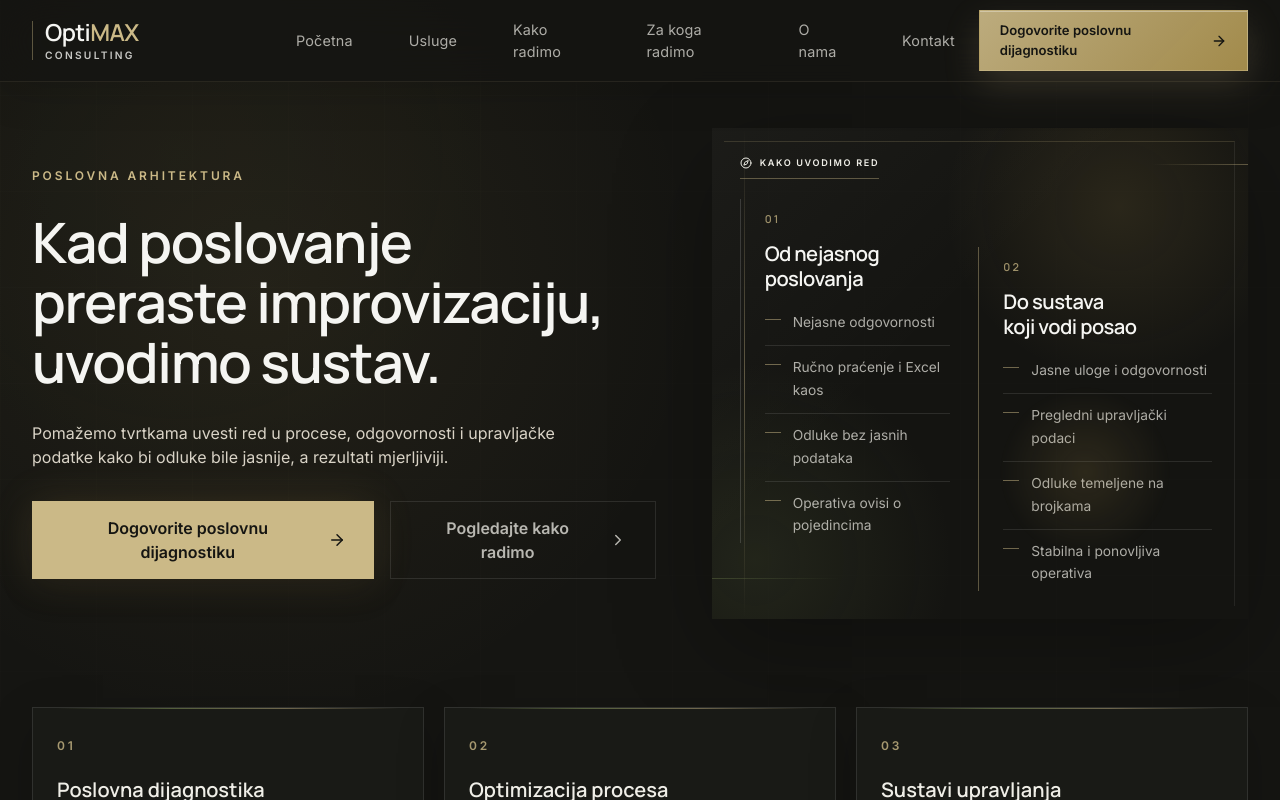
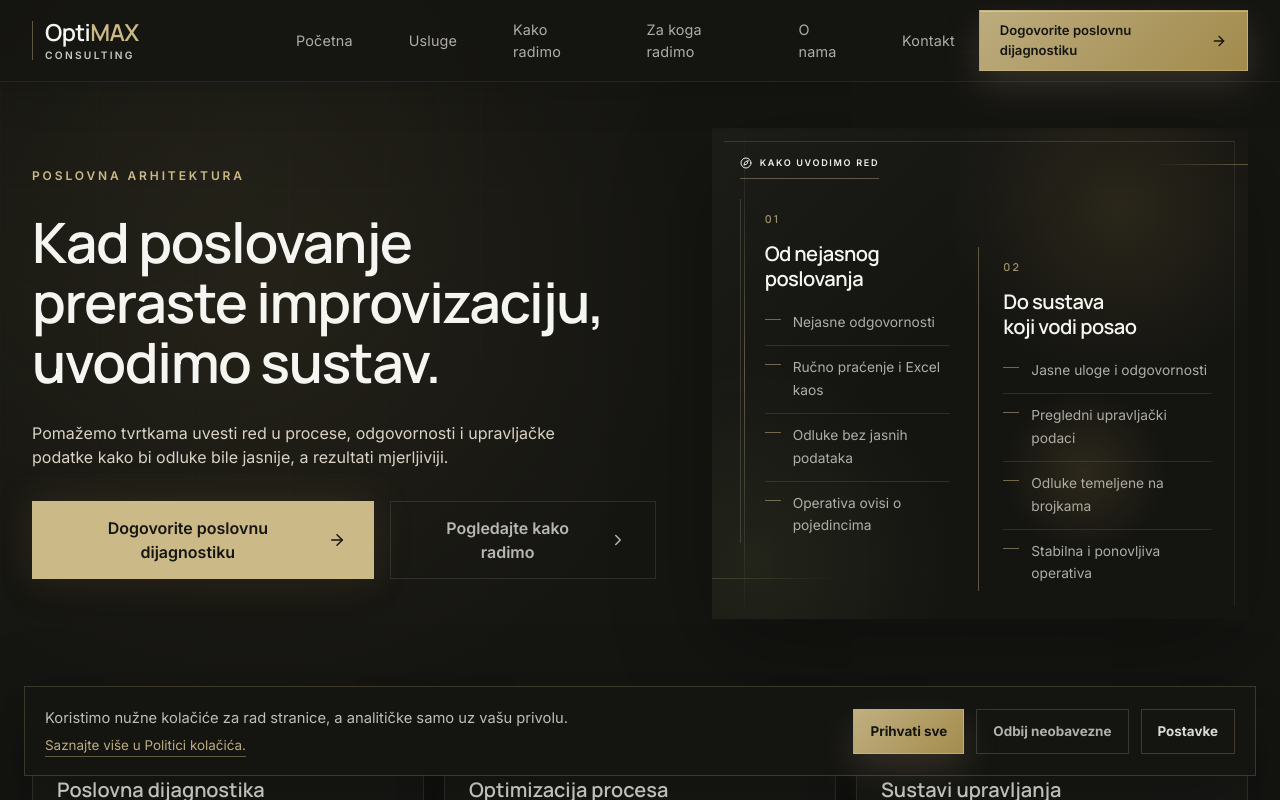
Before and after one commit to jelena1410-ux/optimax-website, a React (Vite) app: page / in a window 1280 px wide. Shown: the top 800 px of the page. Built offline with nearby package versions, Linux system fonts and the light colour scheme.

Commit message:
feat: add Optimax GDPR cookie compliance

```diff
--- a/src/styles.css
+++ b/src/styles.css
@@ -403,3 +403,254 @@ h3 {
     radial-gradient(circle at 70% 18%, rgba(108, 123, 74, 0.38), transparent 32%);
   background-size: 56px 56px, 56px 56px, auto;
 }
+
+.legal-page {
+  background:
+    radial-gradient(circle at 18% 12%, rgba(203, 185, 135, 0.11), transparent 28rem),
+    radial-gradient(circle at 86% 72%, rgba(108, 123, 74, 0.13), transparent 30rem),
+    #151512;
+}
+
+.legal-card {
+  position: relative;
+  overflow: hidden;
+  border: 1px solid rgba(203, 185, 135, 0.18);
+  background: rgba(21, 21, 18, 0.72);
+  padding: clamp(1.5rem, 4vw, 3rem);
+  box-shadow: 0 30px 92px rgba(0, 0, 0, 0.28);
+}
+
+.legal-card::before {
+  position: absolute;
+  top: 0;
+  right: 2rem;
+  left: 2rem;
+  height: 1px;
+  content: '';
+  background: linear-gradient(90deg, transparent, rgba(203, 185, 135, 0.72), transparent);
+}
+
+.legal-section {
+  display: grid;
+  grid-template-columns: 3rem 1fr;
+  gap: 1rem;
+  border-top: 1px solid rgba(239, 238, 231, 0.1);
+  padding-top: 1.25rem;
+}
+
+.legal-section h2 {
+  font-family: Manrope, Inter, sans-serif;
+  font-size: 1.05rem;
+  font-weight: 650;
+  color: #f5f5f2;
+}
+
+.legal-section p {
+  margin-top: 0.45rem;
+  color: rgba(239, 238, 231, 0.68);
+  font-size: 0.95rem;
+  line-height: 1.75;
+}
+
+.legal-index {
+  padding-top: 0.2rem;
+  font-family: Manrope, Inter, sans-serif;
+  font-size: 0.72rem;
+  font-weight: 700;
+  letter-spacing: 0.18em;
+  color: rgba(203, 185, 135, 0.78);
+}
+
+.footer-legal-link {
+  width: fit-content;
+  border-bottom: 1px solid transparent;
+  color: rgba(239, 238, 231, 0.58);
+  transition: color 260ms ease, border-color 260ms ease;
+}
+
+.footer-legal-link:hover {
+  border-color: rgba(203, 185, 135, 0.55);
+  color: rgba(245, 245, 242, 0.9);
+}
+
+.cookie-banner {
+  position: fixed;
+  right: 1rem;
+  bottom: 1rem;
+  left: 1rem;
+  z-index: 80;
+  display: grid;
+  gap: 1rem;
+  border: 1px solid rgba(203, 185, 135, 0.22);
+  background: rgba(21, 21, 18, 0.94);
+  padding: 1rem;
+  color: #f5f5f2;
+  box-shadow: 0 26px 80px rgba(0, 0, 0, 0.35);
+  backdrop-filter: blur(18px);
+}
+
+.cookie-banner p {
+  max-width: 44rem;
+  font-size: 0.92rem;
+  line-height: 1.65;
+  color: rgba(239, 238, 231, 0.78);
+}
+
+.cookie-banner a {
+  margin-top: 0.35rem;
+  display: inline-flex;
+  border-bottom: 1px solid rgba(203, 185, 135, 0.42);
+  font-size: 0.84rem;
+  color: rgba(203, 185, 135, 0.92);
+}
+
+.cookie-action {
+  min-height: 2.7rem;
+  border: 1px solid rgba(203, 185, 135, 0.24);
+  padding: 0.72rem 1rem;
+  font-size: 0.84rem;
+  font-weight: 650;
+  color: rgba(245, 245, 242, 0.88);
+  transition: transform 260ms ease, border-color 260ms ease, background 260ms ease, box-shadow 260ms ease;
+}
+
+.cookie-action:hover {
+  transform: translateY(-1px);
+  border-color: rgba(203, 185, 135, 0.58);
+  background: rgba(203, 185, 135, 0.08);
+}
+
+.cookie-action-primary {
+  border-color: rgba(203, 185, 135, 0.55);
+  background: linear-gradient(135deg, rgba(203, 185, 135, 0.94), rgba(177, 151, 82, 0.92));
+  color: #151512;
+  box-shadow: 0 16px 36px rgba(203, 185, 135, 0.16);
+}
+
+.cookie-action-primary:hover {
+  background: linear-gradient(135deg, #d8c895, #cbb987);
+  color: #151512;
+}
+
+.cookie-action-quiet {
+  border-color: rgba(239, 238, 231, 0.16);
+  color: rgba(239, 238, 231, 0.72);
+}
+
+.cookie-modal-backdrop {
+  position: fixed;
+  inset: 0;
+  z-index: 90;
+  display: grid;
+  place-items: center;
+  padding: 1rem;
+  background: rgba(10, 10, 8, 0.7);
+  backdrop-filter: blur(10px);
+}
+
+.cookie-modal {
+  width: min(100%, 42rem);
+  max-height: min(90vh, 48rem);
+  overflow: auto;
+  border: 1px solid rgba(203, 185, 135, 0.22);
+  background:
+    radial-gradient(circle at 80% 0%, rgba(203, 185, 135, 0.09), transparent 18rem),
+    #151512;
+  padding: clamp(1.25rem, 3vw, 2rem);
+  color: #f5f5f2;
+  box-shadow: 0 34px 110px rgba(0, 0, 0, 0.42);
+}
+
+.cookie-modal h2 {
+  margin-top: 0.65rem;
+  font-family: Manrope, Inter, sans-serif;
+  font-size: 1.6rem;
+  font-weight: 650;
+  line-height: 1.1;
+}
+
+.cookie-close {
+  display: grid;
+  width: 2.4rem;
+  height: 2.4rem;
+  flex-shrink: 0;
+  place-items: center;
+  border: 1px solid rgba(239, 238, 231, 0.12);
+  color: rgba(239, 238, 231, 0.76);
+  transition: border-color 260ms ease, color 260ms ease;
+}
+
+.cookie-close:hover {
+  border-color: rgba(203, 185, 135, 0.5);
+  color: #f5f5f2;
+}
+
+.cookie-toggle-row {
+  display: flex;
+  align-items: center;
+  justify-content: space-between;
+  gap: 1.5rem;
+  border: 1px solid rgba(239, 238, 231, 0.1);
+  background: rgba(239, 238, 231, 0.035);
+  padding: 1rem;
+}
+
+.cookie-toggle-row h3 {
+  font-family: Manrope, Inter, sans-serif;
+  font-size: 1rem;
+  font-weight: 650;
+  color: #f5f5f2;
+}
+
+.cookie-toggle-row p {
+  margin-top: 0.35rem;
+  font-size: 0.88rem;
+  line-height: 1.6;
+  color: rgba(239, 238, 231, 0.62);
+}
+
+.cookie-toggle {
+  position: relative;
+  width: 3rem;
+  height: 1.55rem;
+  flex-shrink: 0;
+  border: 1px solid rgba(239, 238, 231, 0.18);
+  background: rgba(239, 238, 231, 0.08);
+  transition: background 260ms ease, border-color 260ms ease;
+}
+
+.cookie-toggle span {
+  position: absolute;
+  top: 0.22rem;
+  left: 0.24rem;
+  width: 1rem;
+  height: 1rem;
+  background: rgba(239, 238, 231, 0.68);
+  transition: transform 260ms ease, background 260ms ease;
+}
+
+.cookie-toggle.is-on {
+  border-color: rgba(203, 185, 135, 0.62);
+  background: rgba(108, 123, 74, 0.45);
+}
+
+.cookie-toggle.is-on span {
+  transform: translateX(1.42rem);
+  background: #cbb987;
+}
+
+.cookie-toggle:disabled {
+  cursor: not-allowed;
+  opacity: 0.78;
+}
+
+@media (min-width: 768px) {
+  .cookie-banner {
+    right: 1.5rem;
+    bottom: 1.5rem;
+    left: 1.5rem;
+    grid-template-columns: 1fr auto;
+    align-items: center;
+    padding: 1.15rem 1.25rem;
+  }
+}
```
